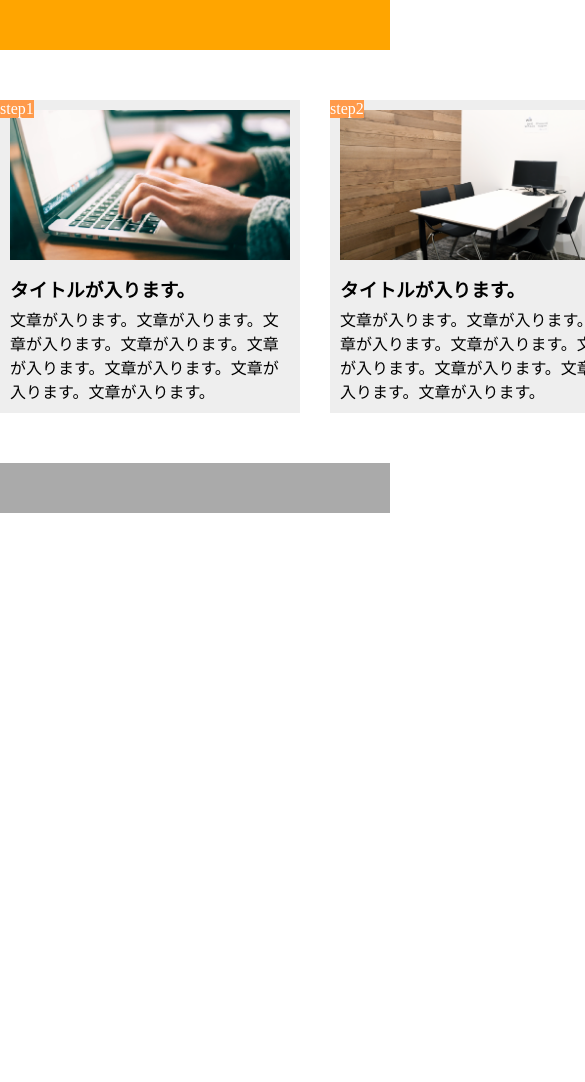
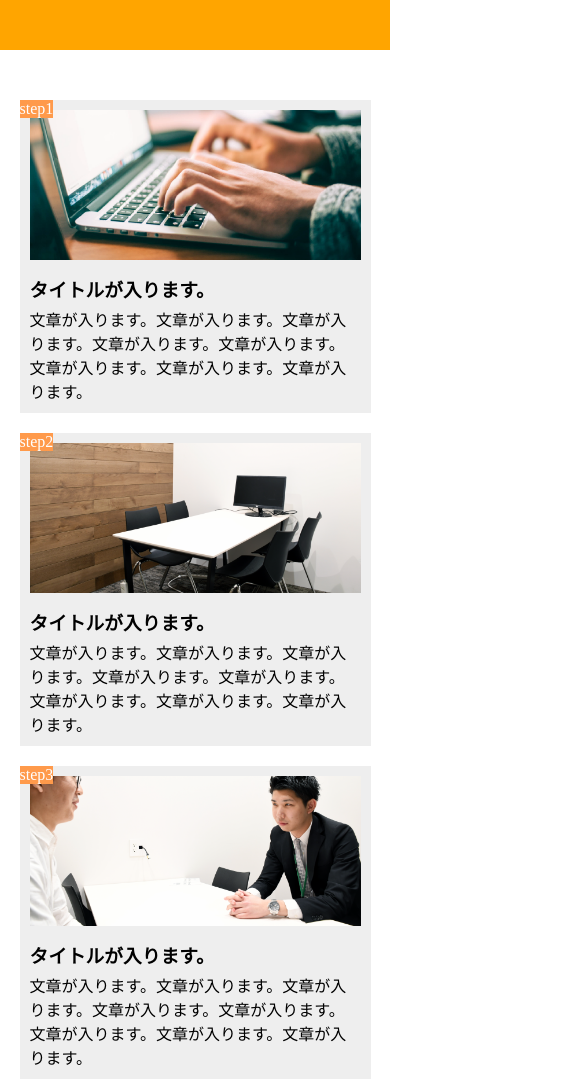
Before and after one commit to taichi328/chapter9_2, a plain HTML site: page index.html in a window 390 px wide. Shown: the top 1082 px of the page, 585 px wide, since content can reach past the window. Before the commit the page ends 844 px from the top, so only its background shows below. Drawn offline with Linux system fonts and the light colour scheme.

Commit message:
[finish]1-10

```diff
--- a/style.css
+++ b/style.css
@@ -66,7 +66,18 @@ main {
   background-color: #AAAAAA;
 }
 
-@media screen and (max-width: 425px) {
+@media screen and (max-width: 768px) {
+  main {
+    width: 100%;
+    display: block;
+  }
 
+  .step-box {
+    width: 90%;
+    margin: 20px auto;
+  }
 
+  .step-box:last-child {
+    margin-right: auto;
+  }
 }
```
